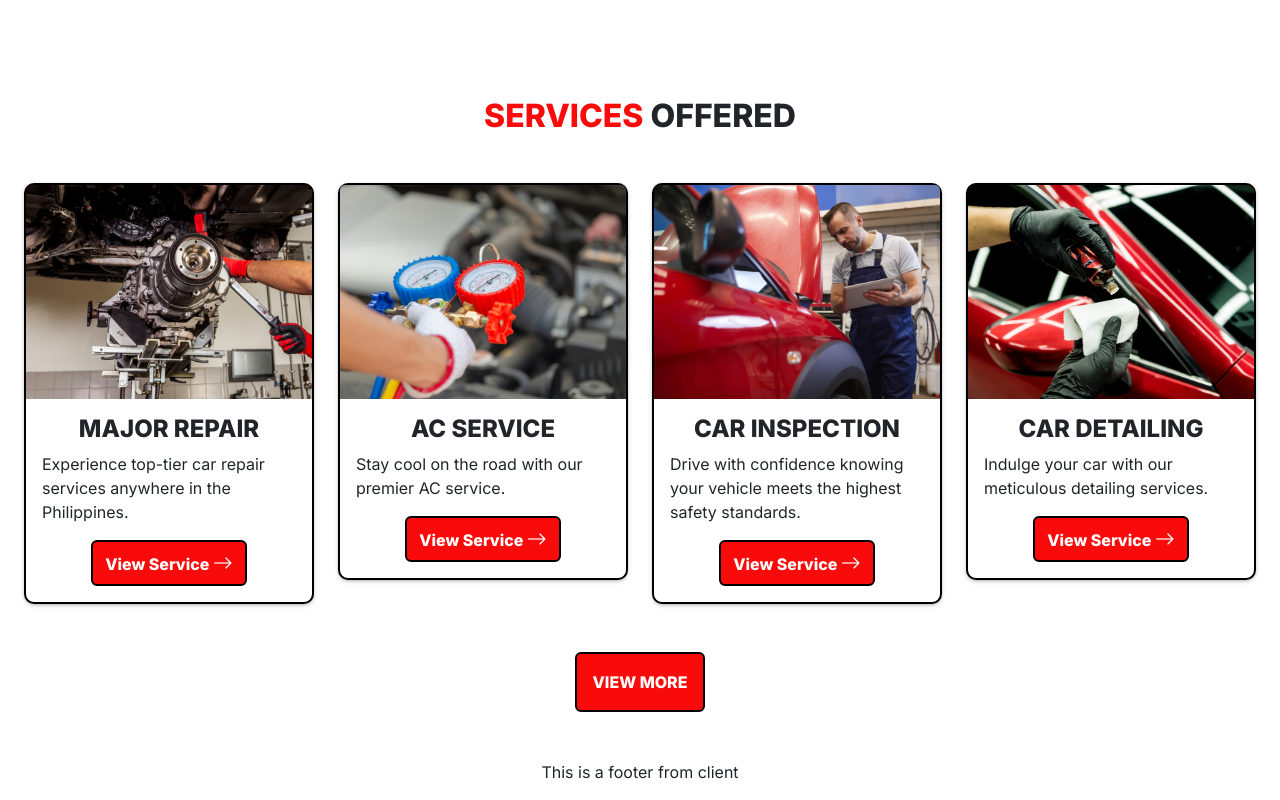
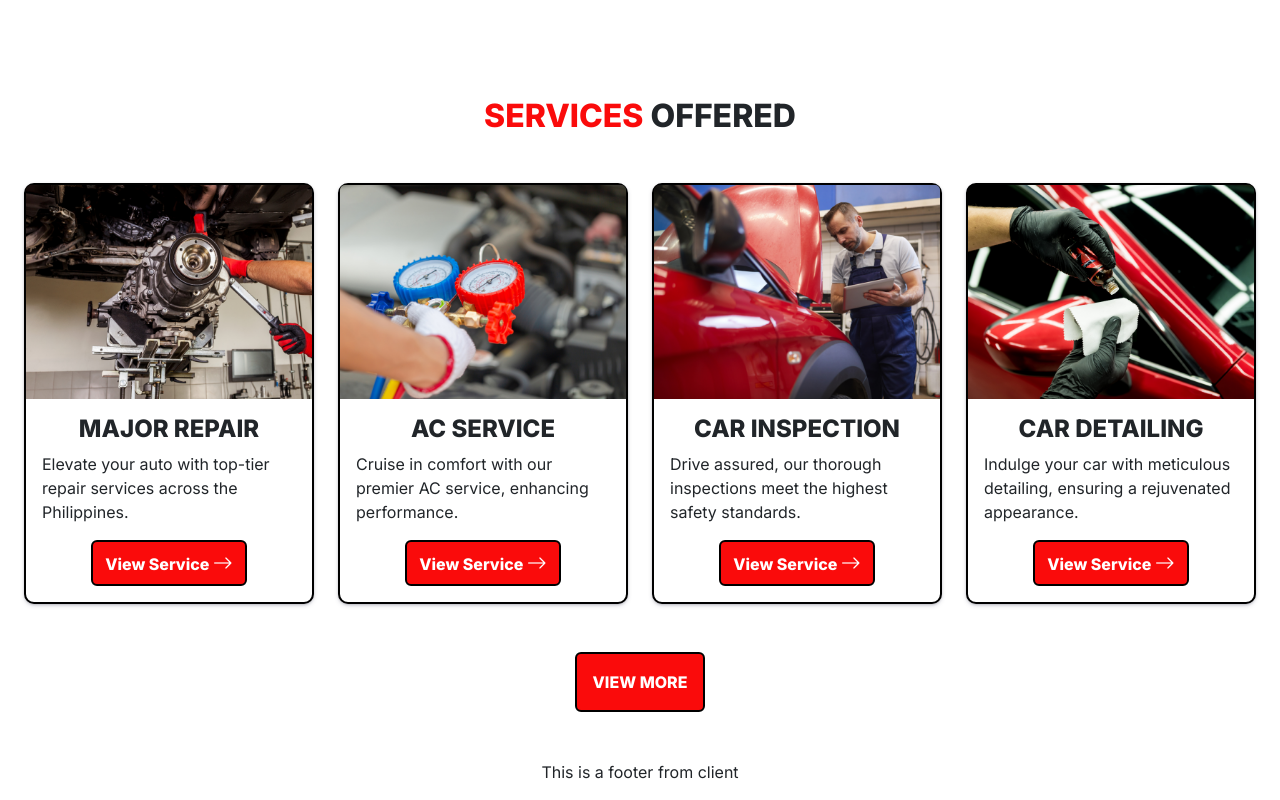
Before and after one commit to jaspherbagor/AutoConnect, a React (Create React App) app in the folder front-end/: page / in a window 1280 px wide. Shown: the part 687-1487 px from the top of the page. Built offline with nearby package versions, Linux system fonts and the light colour scheme.

Commit message:
updated the description of each card

```diff
--- a/front-end/src/components/pages/client/home.jsx
+++ b/front-end/src/components/pages/client/home.jsx
@@ -103,7 +103,7 @@ const Home = () => {
                             <img src="../images/car_repair.png" className="card-img-top img-fluid" alt="..."/>
                             <div className="card-body">
                                 <h4 className="card-head fw-bolder">MAJOR REPAIR</h4>
-                                <p className="card-text text-start">Experience top-tier car repair services anywhere in the Philippines.</p>
+                                <p className="card-text text-start">Elevate your auto with top-tier repair services across the Philippines.</p>
                                 <a href="">
                                     <button className="btn btn-danger fw-semibold view-service-btn">View Service <i className="bi bi-arrow-right fs-5"></i></button>
                                 </a>
@@ -115,7 +115,7 @@ const Home = () => {
                             <img src="../images/ac_service.png" className="card-img-top img-fluid" alt="..."/>
                             <div className="card-body">
                                 <h4 className="card-head fw-bolder">AC SERVICE</h4>
-                                <p className="card-text text-start">Stay cool on the road with our premier AC service.</p>
+                                <p className="card-text text-start">Cruise in comfort with our premier AC service, enhancing performance.</p>
                                 <a href="">
                                     <button className="btn btn-danger fw-semibold view-service-btn">View Service <i className="bi bi-arrow-right fs-5"></i></button>
                                 </a>
@@ -127,7 +127,7 @@ const Home = () => {
                             <img src="../images/car_inspection.png" className="card-img-top img-fluid" alt="..."/>
                             <div className="card-body">
                                 <h4 className="card-head fw-bolder">CAR INSPECTION</h4>
-                                <p className="card-text text-start">Drive with confidence knowing your vehicle meets the highest safety standards. </p>
+                                <p className="card-text text-start">Drive assured, our thorough inspections meet the highest safety standards.</p>
                                 <a href="">
                                     <button className="btn btn-danger fw-semibold view-service-btn">View Service <i className="bi bi-arrow-right fs-5"></i></button>
                                 </a>
@@ -139,7 +139,7 @@ const Home = () => {
                             <img src="../images/car_detailing.png" className="card-img-top img-fluid" alt="..."/>
                             <div className="card-body">
                                 <h4 className="card-head fw-bolder">CAR DETAILING</h4>
-                                <p className="card-text text-start">Indulge your car with our meticulous detailing services.</p>
+                                <p className="card-text text-start">Indulge your car with meticulous detailing, ensuring a rejuvenated appearance.</p>
                                 <a href="">
                                     <button className="btn btn-danger fw-semibold view-service-btn">View Service <i className="bi bi-arrow-right fs-5"></i></button>
                                 </a>
```
